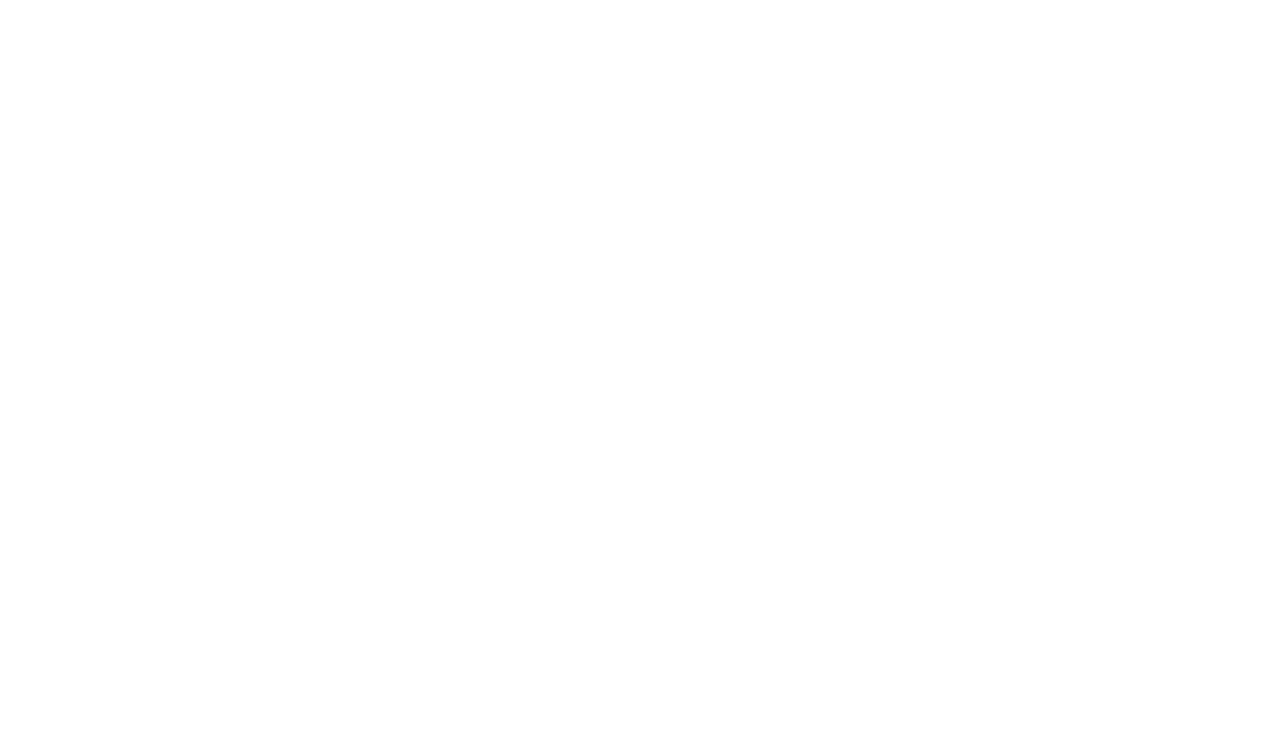
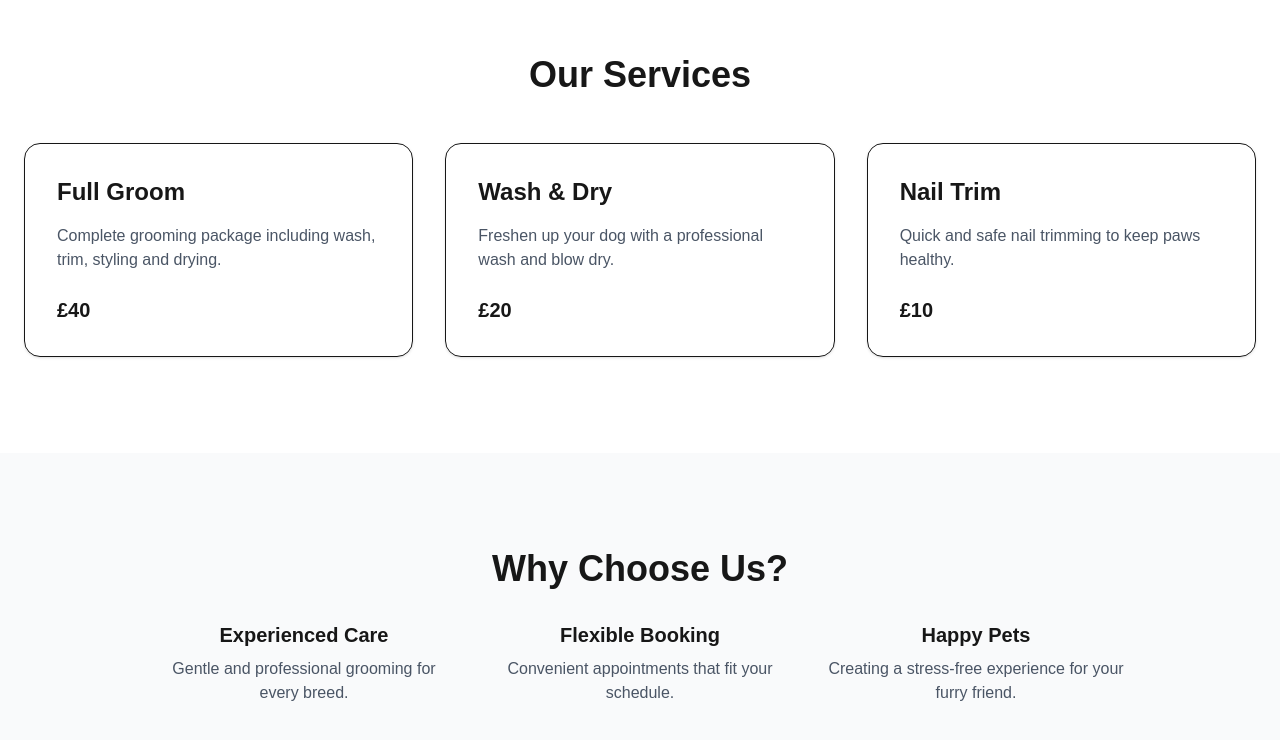
Before and after one commit to sbrennan733/dog-grooming-website, a Next.js app: page / in a window 1280 px wide. Shown: the part 746-1486 px from the top of the page. Before the commit the page ends 800 px from the top, so only its background shows below. Built offline with nearby package versions, Linux system fonts and the light colour scheme.

Commit message:
Working buttons for navigation

```diff
--- a/src/app/page.tsx
+++ b/src/app/page.tsx
@@ -1,9 +1,13 @@
 import Hero from "@/components/home/Hero";
+import Services from "@/components/home/Services";
+import WhyChooseUs from "@/components/home/WhyChooseUs";
 
 export default function Home() {
   return (
     <main>
       <Hero />
+      <Services />
+      <WhyChooseUs />
     </main>
   );
 }
--- a/src/components/home/Hero.tsx
+++ b/src/components/home/Hero.tsx
@@ -1,3 +1,4 @@
+import Link from "next/link";
 export default function Hero() {
   return (
     <section className="bg-gray-50">
@@ -18,13 +19,19 @@
           </p>
 
           <div className="flex gap-4">
-            <button className="rounded-lg bg-black px-6 py-3 text-white hover:opacity-90">
+            <Link
+            href="/booking"
+             className="rounded-lg bg-black px-6 py-3 text-white"
+            >
               Book Appointment
-            </button>
+            </Link>
 
-            <button className="rounded-lg border px-6 py-3 hover:bg-gray-100">
+            <Link
+              href="/gallery"
+              className="rounded-lg border px-6 py-3"
+              >
               View Gallery
-            </button>
+            </Link>
           </div>
         </div>
       </div>
--- a/src/components/home/Services.tsx
+++ b/src/components/home/Services.tsx
@@ -0,0 +1,53 @@
+const services = [
+  {
+    title: "Full Groom",
+    description:
+      "Complete grooming package including wash, trim, styling and drying.",
+    price: "£40",
+  },
+  {
+    title: "Wash & Dry",
+    description:
+      "Freshen up your dog with a professional wash and blow dry.",
+    price: "£20",
+  },
+  {
+    title: "Nail Trim",
+    description:
+      "Quick and safe nail trimming to keep paws healthy.",
+    price: "£10",
+  },
+];
+
+export default function Services() {
+  return (
+    <section className="bg-white py-24">
+      <div className="mx-auto max-w-7xl px-6">
+        <h2 className="mb-12 text-center text-4xl font-bold">
+          Our Services
+        </h2>
+
+        <div className="grid gap-8 md:grid-cols-3">
+          {services.map((service) => (
+            <div
+              key={service.title}
+              className="rounded-2xl border p-8 shadow-sm transition hover:shadow-lg"
+            >
+              <h3 className="mb-4 text-2xl font-semibold">
+                {service.title}
+              </h3>
+
+              <p className="mb-6 text-gray-600">
+                {service.description}
+              </p>
+
+              <p className="text-xl font-bold">
+                {service.price}
+              </p>
+            </div>
+          ))}
+        </div>
+      </div>
+    </section>
+  );
+}
--- /dev/null
+++ b/src/components/home/WhyChooseUs.tsx
@@ -0,0 +1,43 @@
+export default function WhyChooseUs() {
+  return (
+    <section className="bg-gray-50 py-24">
+      <div className="mx-auto max-w-5xl px-6 text-center">
+        <h2 className="mb-8 text-4xl font-bold">
+          Why Choose Us?
+        </h2>
+
+        <div className="grid gap-8 md:grid-cols-3">
+          <div>
+            <h3 className="mb-2 text-xl font-semibold">
+              Experienced Care
+            </h3>
+
+            <p className="text-gray-600">
+              Gentle and professional grooming for every breed.
+            </p>
+          </div>
+
+          <div>
+            <h3 className="mb-2 text-xl font-semibold">
+              Flexible Booking
+            </h3>
+
+            <p className="text-gray-600">
+              Convenient appointments that fit your schedule.
+            </p>
+          </div>
+
+          <div>
+            <h3 className="mb-2 text-xl font-semibold">
+              Happy Pets
+            </h3>
+
+            <p className="text-gray-600">
+              Creating a stress-free experience for your furry friend.
+            </p>
+          </div>
+        </div>
+      </div>
+    </section>
+  );
+}
```
